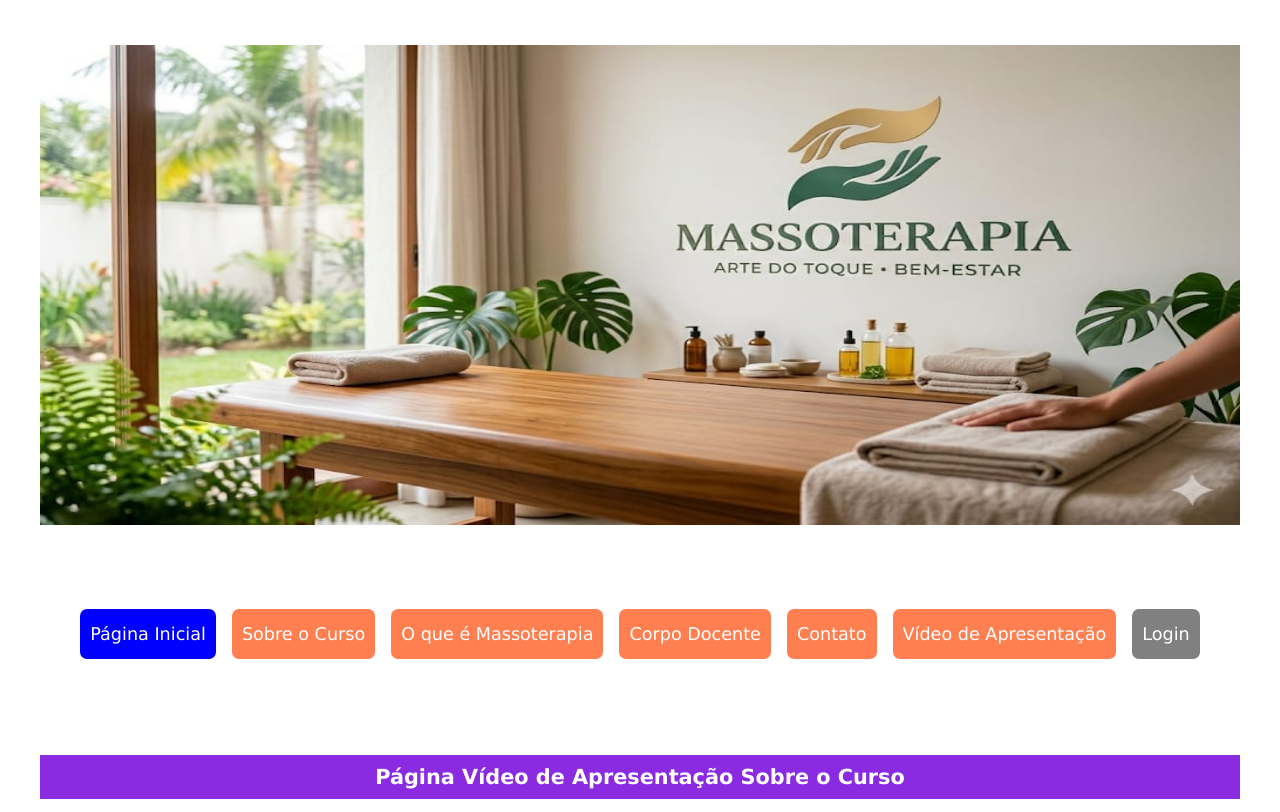
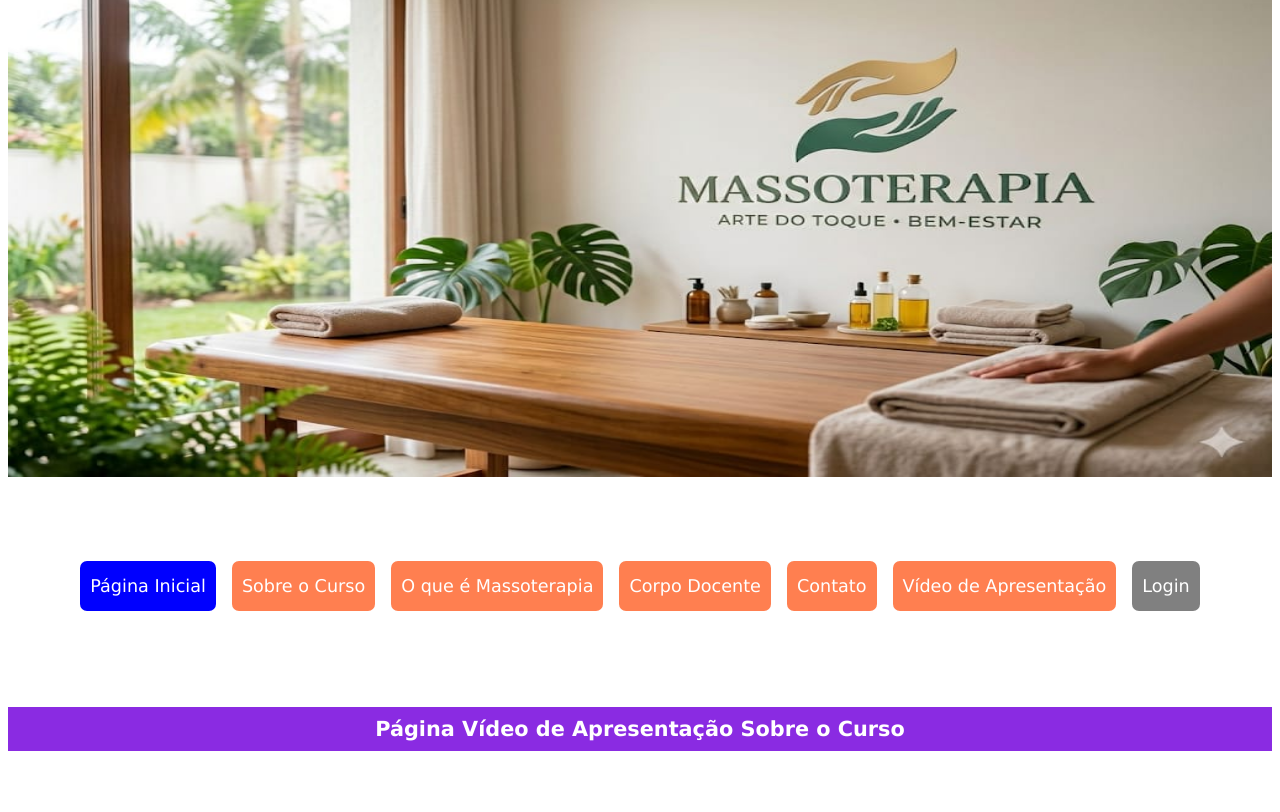
Before and after one commit to admintds-sketch/infomasso, a plain HTML site: page videoApresentacao.html in a window 1280 px wide. Shown: the part 175-987 px from the top of the page. Drawn offline with Linux system fonts and the light colour scheme.

Commit message:
Alteração de Paginas do Projeto

```diff
--- a/css/contato.css
+++ b/css/contato.css
@@ -5,43 +5,53 @@
 }
 
 body{
-    margin-left: 2.5rem;
-    margin-right: 2.5rem;
-    margin-top: 3.5rem;
-    margin-bottom: 3.5rem;
+    margin-left: 0.5rem;
+    margin-right: 0.5rem;
+    margin-top: 0.5rem;
+    margin-bottom: 0.5rem;
 }
 
 
 html, body{
     /*Retira o Balancinho Horizontal do Codigo*/
     overflow-x: hidden;
+    scroll-behavior: smooth;
 }
 
 
 
+
 /*Skip-Link*/
-/* Esconde o link da tela por padrão, mas mantém acessível para leitores de tela */
+
+/* Esconder o link da tela por padrão, mas mantém acessível para leitores de tela */
 .skip-link {
     position: absolute;
-    top: -100px;
-    left: 2.5rem;
+    top: -9999px;
+
+    /*Sobrepoe o Link sobre outro Elemento*/
+    z-index: 100;
+
+    /*Estilo do Botão*/
+    margin-left: 2.5rem;
+    margin-top: 0.7rem;
     background: #0056b3; /* Cor forte que combine com o design */
     color: white;
     padding: 10px 20px;
-    z-index: 100;
     text-decoration: none;
     font-weight: bold;
-    border-radius: 0 0 5px 5px;
-    transition: top 0.2s ease;
+    border-radius: 5px;
+
+    /*Transição do Botão*/
+    transition: top 0.2s ease-in-out;
 }
-
-
 
 /* Mostra o link no topo da tela quando ele recebe o foco do teclado (Tab) */
 .skip-link:focus {
-    top: 10px;
+    top: 0;
     outline: 2px solid #ffcc00; /* Destaque visual */
+
 }
+
 
 
 
--- a/css/corpoDocente.css
+++ b/css/corpoDocente.css
@@ -5,44 +5,53 @@
 }
 
 body{
-    margin-left: 2.5rem;
-    margin-right: 2.5rem;
-    margin-top: 3.5rem;
-    margin-bottom: 3.5rem;
+    margin-left: 0.5rem;
+    margin-right: 0.5rem;
+    margin-top: 0.5rem;
+    margin-bottom: 0.5rem;
 }
 
 
 html, body{
     /*Retira o Balancinho Horizontal do Codigo*/
     overflow-x: hidden;
+    scroll-behavior: smooth;
 }
 
 
 
 
 /*Skip-Link*/
-/* Esconde o link da tela por padrão, mas mantém acessível para leitores de tela */
+
+/* Esconder o link da tela por padrão, mas mantém acessível para leitores de tela */
 .skip-link {
     position: absolute;
-    top: -100px;
-    left: 2.5rem;
+    top: -9999px;
+
+    /*Sobrepoe o Link sobre outro Elemento*/
+    z-index: 100;
+
+    /*Estilo do Botão*/
+    margin-left: 2.5rem;
+    margin-top: 0.7rem;
     background: #0056b3; /* Cor forte que combine com o design */
     color: white;
     padding: 10px 20px;
-    z-index: 100;
     text-decoration: none;
     font-weight: bold;
-    border-radius: 0 0 5px 5px;
-    transition: top 0.2s ease;
+    border-radius: 5px;
+
+    /*Transição do Botão*/
+    transition: top 0.2s ease-in-out;
 }
-
-
 
 /* Mostra o link no topo da tela quando ele recebe o foco do teclado (Tab) */
 .skip-link:focus {
-    top: 10px;
+    top: 0;
     outline: 2px solid #ffcc00; /* Destaque visual */
+
 }
+
 
 
 
--- a/css/index.css
+++ b/css/index.css
@@ -15,33 +15,43 @@ body{
 html, body{
     /*Retira o Balancinho Horizontal do Codigo*/
     overflow-x: hidden;
+    scroll-behavior: smooth;
 }
 
 
 
 
+/*Skip-Link*/
 
-/* Skip-Limk : Esconder o link da tela por padrão,
-mas mantém acessível para leitores de tela */
+/* Esconder o link da tela por padrão, mas mantém acessível para leitores de tela */
 .skip-link {
     position: absolute;
-    top: -100px;
-    left: 2.5rem;
+    top: -9999px;
+
+    /*Sobrepoe o Link sobre outro Elemento*/
+    z-index: 100;
+
+    /*Estilo do Botão*/
+    margin-left: 2.5rem;
+    margin-top: 0.7rem;
     background: #0056b3; /* Cor forte que combine com o design */
     color: white;
     padding: 10px 20px;
-    z-index: 100;
     text-decoration: none;
     font-weight: bold;
-    border-radius: 0 0 5px 5px;
-    transition: top 0.2s ease;
+    border-radius: 5px;
+
+    /*Transição do Botão*/
+    transition: top 0.2s ease-in-out;
 }
 
 /* Mostra o link no topo da tela quando ele recebe o foco do teclado (Tab) */
 .skip-link:focus {
-    top: 10px;
+    top: 0;
     outline: 2px solid #ffcc00; /* Destaque visual */
+
 }
+
 
 
 
--- a/css/login.css
+++ b/css/login.css
@@ -3,10 +3,6 @@
     margin: 0;
     box-sizing: border-box;
 }
-
-
-
-
 
 body{
     margin-left: 0.5rem;
@@ -19,33 +15,43 @@ body{
 html, body{
     /*Retira o Balancinho Horizontal do Codigo*/
     overflow-x: hidden;
+    scroll-behavior: smooth;
 }
 
 
 
 
-
+/*Skip-Link*/
 
 /* Esconder o link da tela por padrão, mas mantém acessível para leitores de tela */
 .skip-link {
     position: absolute;
-    top: -100px;
-    left: 2.5rem;
+    top: -9999px;
+
+    /*Sobrepoe o Link sobre outro Elemento*/
+    z-index: 100;
+
+    /*Estilo do Botão*/
+    margin-left: 2.5rem;
+    margin-top: 0.7rem;
     background: #0056b3; /* Cor forte que combine com o design */
     color: white;
     padding: 10px 20px;
-    z-index: 100;
     text-decoration: none;
     font-weight: bold;
-    border-radius: 0 0 5px 5px;
-    transition: top 0.2s ease;
+    border-radius: 5px;
+
+    /*Transição do Botão*/
+    transition: top 0.2s ease-in-out;
 }
 
 /* Mostra o link no topo da tela quando ele recebe o foco do teclado (Tab) */
 .skip-link:focus {
-    top: 10px;
+    top: 0;
     outline: 2px solid #ffcc00; /* Destaque visual */
+
 }
+
 
 
 
--- a/css/sobreCurso.css
+++ b/css/sobreCurso.css
@@ -15,32 +15,41 @@ body{
 html, body{
     /*Retira o Balancinho Horizontal do Codigo*/
     overflow-x: hidden;
+    scroll-behavior: smooth;
 }
 
 
 
 
-
+/*Skip-Link*/
 
 /* Esconder o link da tela por padrão, mas mantém acessível para leitores de tela */
 .skip-link {
     position: absolute;
-    top: -100px;
-    left: 2.5rem;
+    top: -9999px;
+
+    /*Sobrepoe o Link sobre outro Elemento*/
+    z-index: 100;
+
+    /*Estilo do Botão*/
+    margin-left: 2.5rem;
+    margin-top: 0.7rem;
     background: #0056b3; /* Cor forte que combine com o design */
     color: white;
     padding: 10px 20px;
-    z-index: 100;
     text-decoration: none;
     font-weight: bold;
-    border-radius: 0 0 5px 5px;
-    transition: top 0.2s ease;
+    border-radius: 5px;
+
+    /*Transição do Botão*/
+    transition: top 0.2s ease-in-out;
 }
 
 /* Mostra o link no topo da tela quando ele recebe o foco do teclado (Tab) */
 .skip-link:focus {
-    top: 10px;
+    top: 0;
     outline: 2px solid #ffcc00; /* Destaque visual */
+
 }
 
 
--- a/css/sobreMassoterapia.css
+++ b/css/sobreMassoterapia.css
@@ -3,9 +3,6 @@
     margin: 0;
     box-sizing: border-box;
 }
-
-
-
 
 body{
     margin-left: 0.5rem;
@@ -18,32 +15,41 @@ body{
 html, body{
     /*Retira o Balancinho Horizontal do Codigo*/
     overflow-x: hidden;
+    scroll-behavior: smooth;
 }
 
 
 
 
-
+/*Skip-Link*/
 
 /* Esconder o link da tela por padrão, mas mantém acessível para leitores de tela */
 .skip-link {
     position: absolute;
-    top: -100px;
-    left: 2.5rem;
+    top: -9999px;
+
+    /*Sobrepoe o Link sobre outro Elemento*/
+    z-index: 100;
+
+    /*Estilo do Botão*/
+    margin-left: 2.5rem;
+    margin-top: 0.7rem;
     background: #0056b3; /* Cor forte que combine com o design */
     color: white;
     padding: 10px 20px;
-    z-index: 100;
     text-decoration: none;
     font-weight: bold;
-    border-radius: 0 0 5px 5px;
-    transition: top 0.2s ease;
+    border-radius: 5px;
+
+    /*Transição do Botão*/
+    transition: top 0.2s ease-in-out;
 }
 
 /* Mostra o link no topo da tela quando ele recebe o foco do teclado (Tab) */
 .skip-link:focus {
-    top: 10px;
+    top: 0;
     outline: 2px solid #ffcc00; /* Destaque visual */
+
 }
 
 
--- a/css/videoApresentacao.css
+++ b/css/videoApresentacao.css
@@ -5,44 +5,51 @@
 }
 
 body{
-    margin-left: 2.5rem;
-    margin-right: 2.5rem;
-    margin-top: 3.5rem;
-    margin-bottom: 3.5rem;
+    margin-left: 0.5rem;
+    margin-right: 0.5rem;
+    margin-top: 0.5rem;
+    margin-bottom: 0.5rem;
 }
 
 
 html, body{
     /*Retira o Balancinho Horizontal do Codigo*/
     overflow-x: hidden;
+    scroll-behavior: smooth;
 }
 
 
 
 
+/*Skip-Link*/
 
-/*Skip-Link*/
-/* Esconde o link da tela por padrão, mas mantém acessível para leitores de tela */
+/* Esconder o link da tela por padrão, mas mantém acessível para leitores de tela */
 .skip-link {
     position: absolute;
-    top: -100px;
-    left: 2.5rem;
+    top: -9999px;
+
+    /*Sobrepoe o Link sobre outro Elemento*/
+    z-index: 100;
+
+    /*Estilo do Botão*/
+    margin-left: 2.5rem;
+    margin-top: 0.7rem;
     background: #0056b3; /* Cor forte que combine com o design */
     color: white;
     padding: 10px 20px;
-    z-index: 100;
     text-decoration: none;
     font-weight: bold;
-    border-radius: 0 0 5px 5px;
-    transition: top 0.2s ease;
+    border-radius: 5px;
+
+    /*Transição do Botão*/
+    transition: top 0.2s ease-in-out;
 }
-
-
 
 /* Mostra o link no topo da tela quando ele recebe o foco do teclado (Tab) */
 .skip-link:focus {
-    top: 10px;
+    top: 0;
     outline: 2px solid #ffcc00; /* Destaque visual */
+
 }
 
 
```
Also changed, not shown: index.html (+1 -1 lines), login.html (+1 -1 lines), sobreCurso.html (+1 -1 lines), sobreMassoterapia.html (+1 -1 lines).
